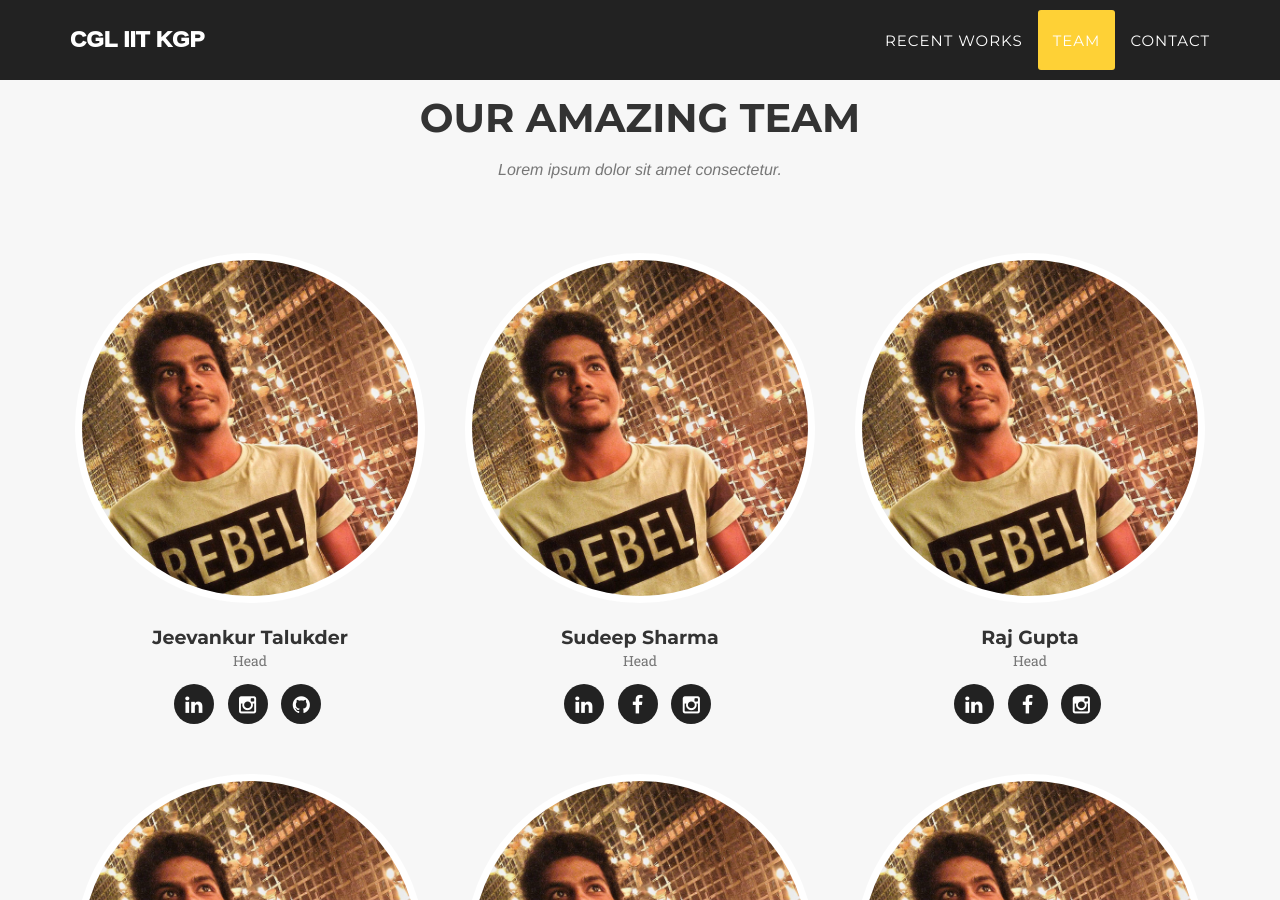
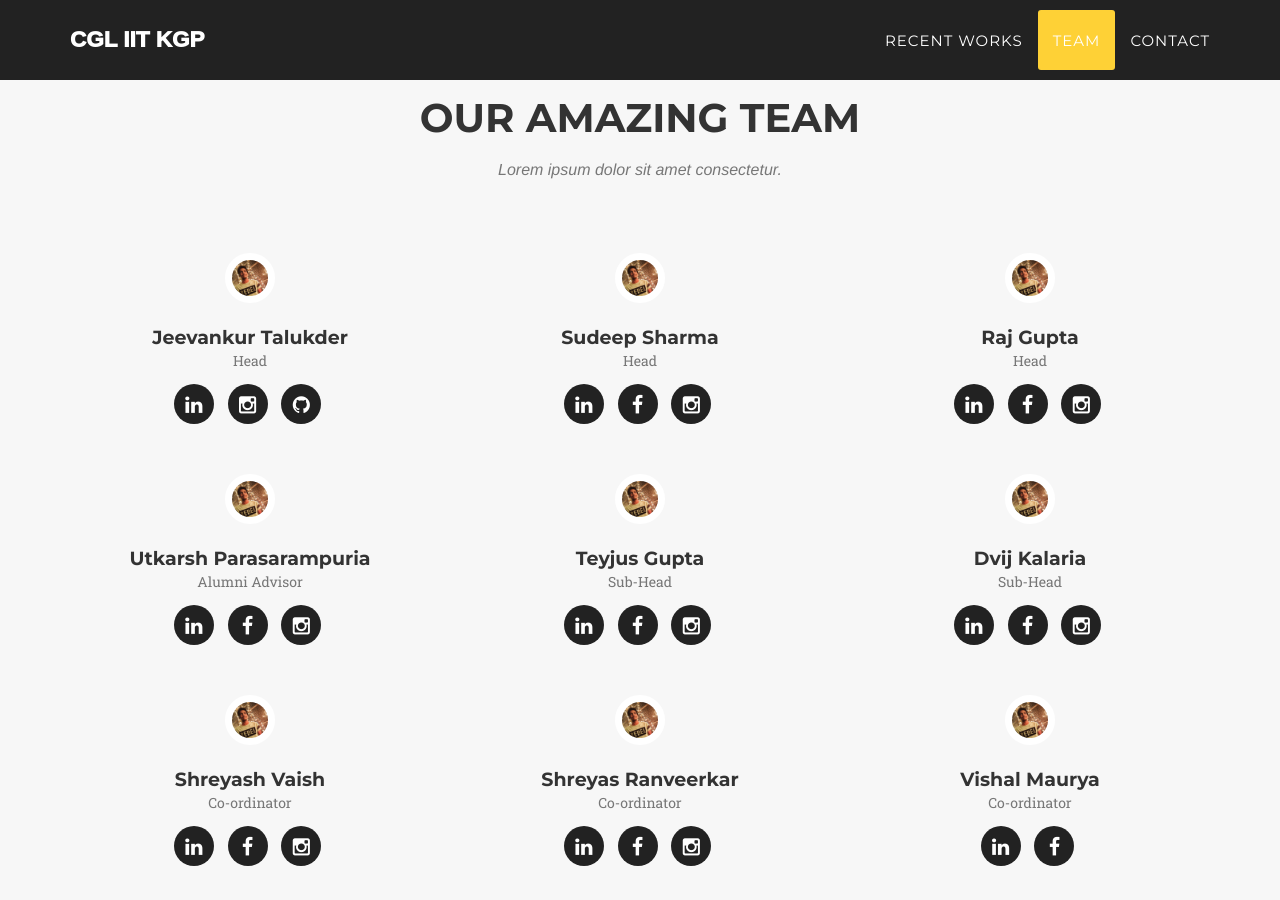
Before and after one commit to cgliitkgp/cgliitkgp.github.io, a Jekyll site: the page built from index.html, in a window 1280 px wide and 900 px high, scrolled down 2576 px. Built offline with Jekyll 4.4.1, drawn with Linux system fonts in a browser that asks for light colours; some web fonts are replaced.

Commit message:
Update team.html

```diff
--- a/_includes/team.html
+++ b/_includes/team.html
@@ -11,7 +11,7 @@
                 {% for member in site.people %}
                 <div class="col-sm-4">
                     <div class="team-member">
-                        <img src="img/team/{{ member.pic }}.jpg" class="img-responsive img-circle" alt="" height = "250" width = "350">
+                        <img src="img/team/{{ member.pic }}.jpg" class="img-responsive img-circle" alt="" height = "250" width = "50">
                         <h4>{{ member.name }}</h4>
                         <p class="text-muted">{{ member.position }}</p>
                         <ul class="list-inline social-buttons">
```
